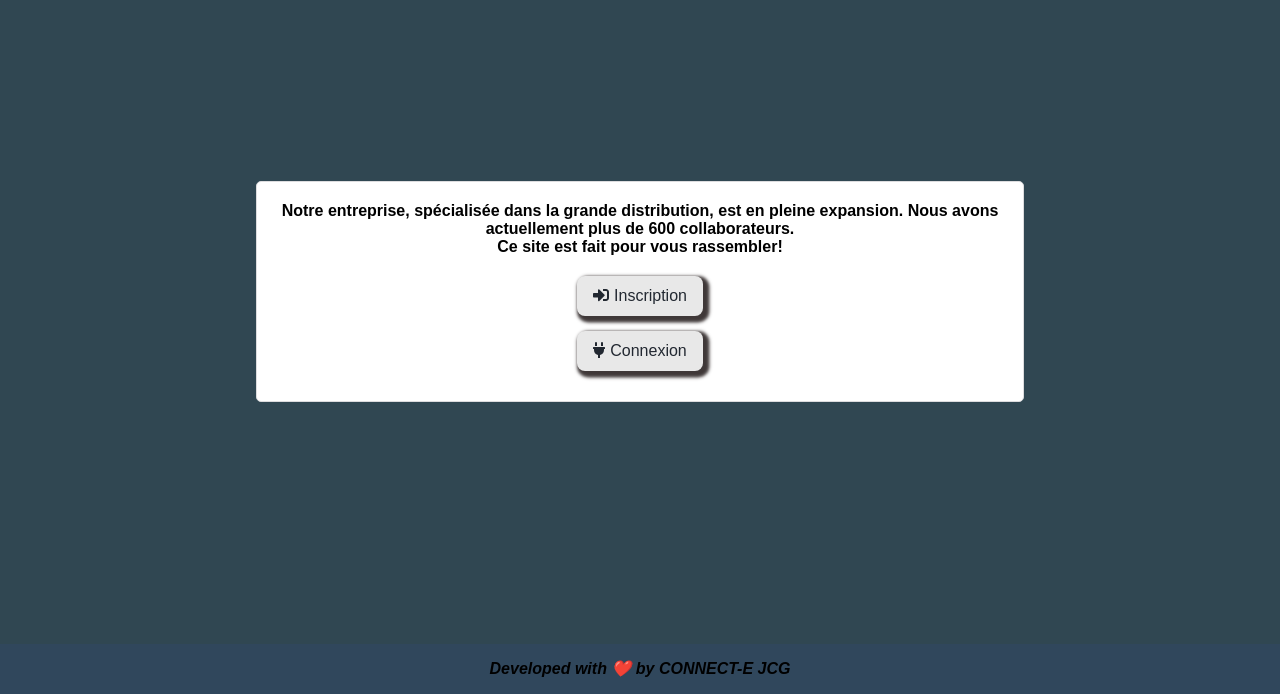
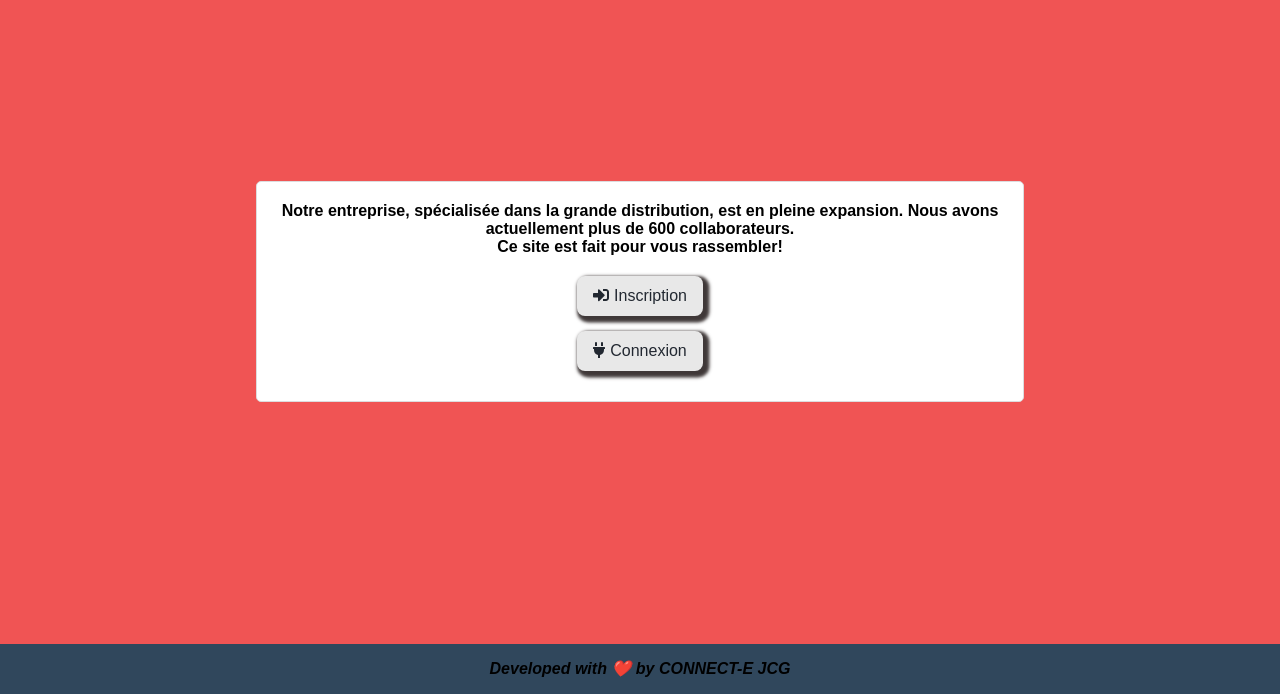
Before and after one commit to jeromec83/projet7-groupomania, a React app in the folder frontend/: page / in a window 1280 px wide. Shown: the part 106-800 px from the top of the page. Built offline with nearby package versions, Linux system fonts and the light colour scheme.

Commit message:
Update app.css

```diff
--- a/frontend/src/components/App/app.css
+++ b/frontend/src/components/App/app.css
@@ -1,6 +1,6 @@
 body {
   font-family: Arial, Helvetica, sans-serif;
-  background-color: #304752;
+  background-color: #F05454;
   padding: 0;
   margin: 0;
 }
```
